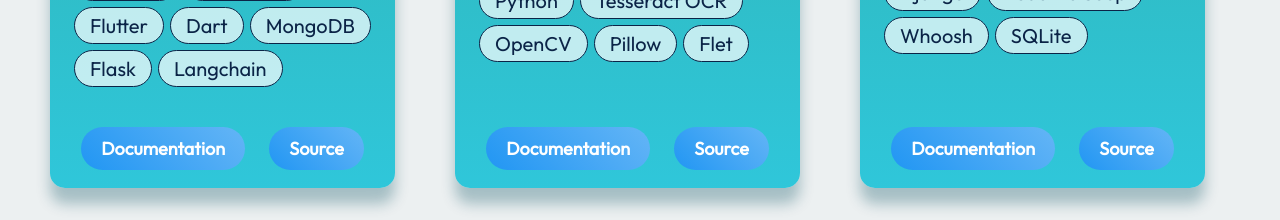
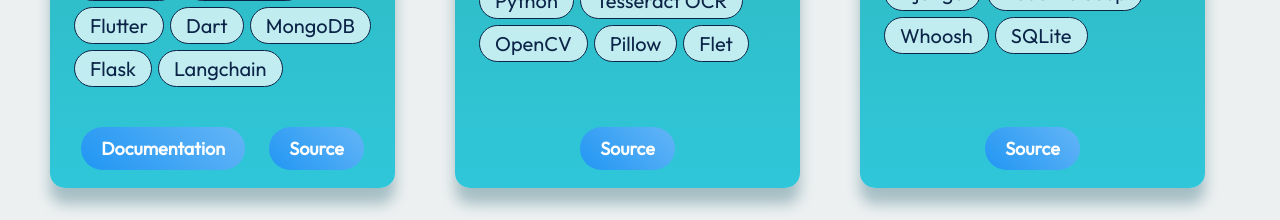
Before and after one commit to AmineBennani7/React-Portfolio, a React (Vite) app: page / in a window 1280 px wide. Shown: the part 3340-3560 px from the top of the page. Built offline with nearby package versions, Linux system fonts and the light colour scheme.

Commit message:
tfg documentation

```diff
--- a/src/components/Projects/ProjectCard.jsx
+++ b/src/components/Projects/ProjectCard.jsx
@@ -4,7 +4,8 @@
 import { getImageUrl } from "../../utils";
 
 export const ProjectCard = ({
-  project: { title, imageSrc, description, skills, demo, source },
+  project: { title, imageSrc, description, skills, Doc, source },
+  isFirstCard // Use this prop to determine if it's the first card
 }) => {
   return (
     <div className={styles.container}>
@@ -16,18 +17,19 @@
       <h3 className={styles.title}>{title}</h3>
       <p className={styles.description}>{description}</p>
       <ul className={styles.skills}>
-        {skills.map((skill, id) => {
-          return (
-            <li key={id} className={styles.skill}>
-              {skill}
-            </li>
-          );
-        })}
+        {skills.map((skill, id) => (
+          <li key={id} className={styles.skill}>
+            {skill}
+          </li>
+        ))}
       </ul>
       <div className={styles.links}>
-        <a href={demo} className={styles.link}>
-          Documentation
-        </a>
+        {/* Render the "Documentation" link only if isFirstCard is true and Doc is provided */}
+        {isFirstCard && Doc && (
+          <a href={Doc} className={styles.link} target="_blank" rel="noopener noreferrer">
+            Documentation
+          </a>
+        )}
         <a href={source} className={styles.link}>
           Source
         </a>
--- a/src/components/Projects/Projects.jsx
+++ b/src/components/Projects/Projects.jsx
@@ -9,7 +9,7 @@
       <h2 className={styles.title}>Projects</h2>
       <div className={styles.projects}>
         {projects.map((project, id) => (
-          <ProjectCard key={id} project={project} />
+          <ProjectCard key={id} project={project} isFirstCard={id === 0} />
         ))}
       </div>
     </section>
```
